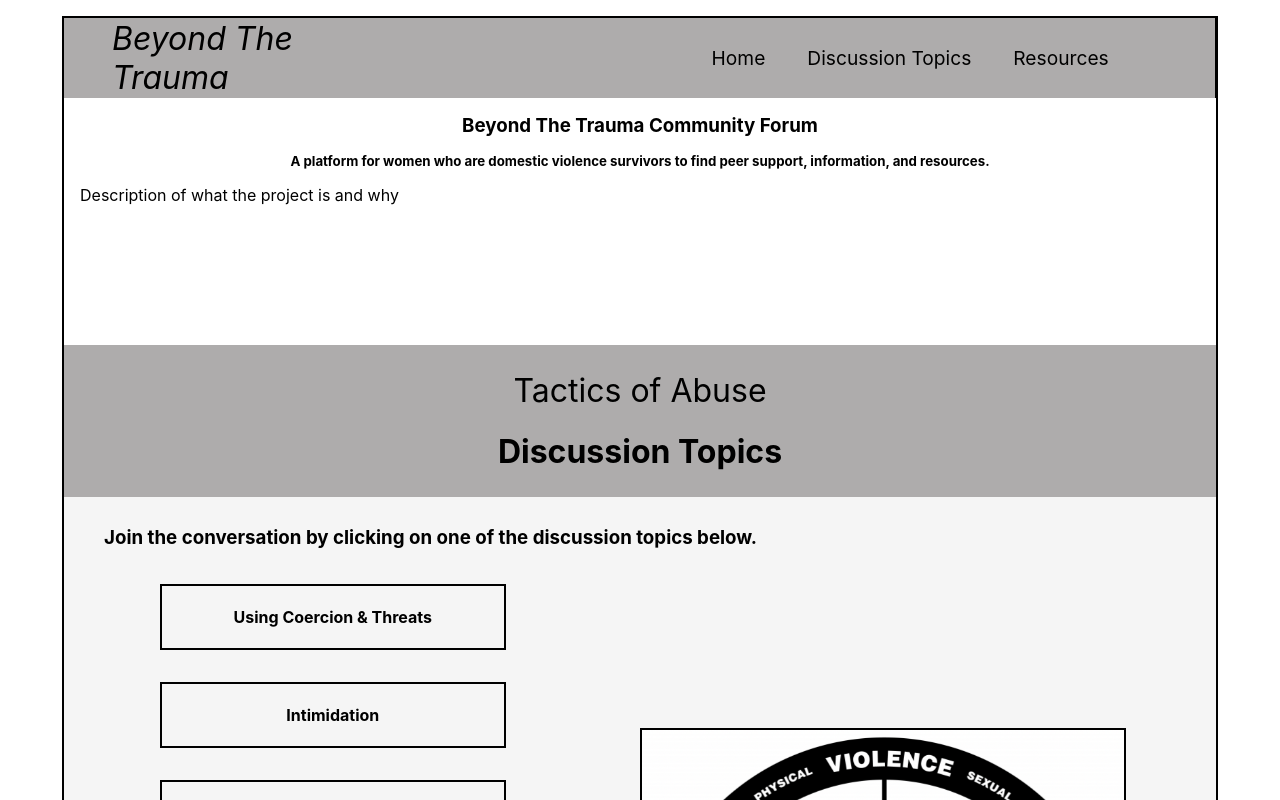
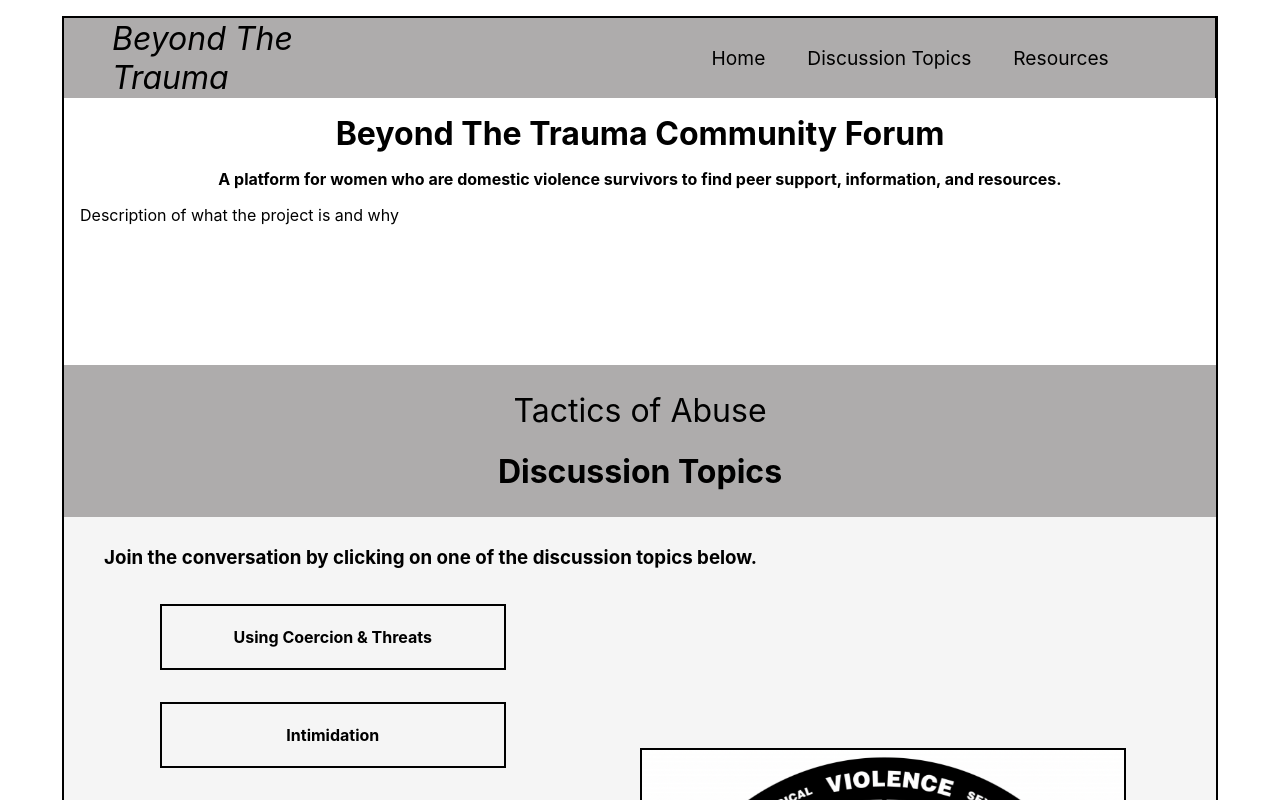
Before and after one commit to jengerred/Beyond-the-Trauma-Community-Forum, a React (Create React App) app: page / in a window 1280 px wide. Shown: the top 800 px of the page. Built offline with nearby package versions, Linux system fonts and the light colour scheme.

Commit message:
added paragraph

```diff
--- a/src/pages/HomePage.js
+++ b/src/pages/HomePage.js
@@ -5,8 +5,8 @@ import ResourcesPage from './ResourcesPage';
 function HomePage() {
   return (
     <>
-    <h3 style={{margin: "1rem", textAlign: "center"}}>Beyond The Trauma Community Forum</h3>
-    <h5 style={{margin: "1rem", textAlign: "center"}}> A platform for women who are domestic violence survivors to find peer support, information, and resources.</h5>
+    <h1 style={{margin: "1rem", textAlign: "center"}}>Beyond The Trauma Community Forum</h1>
+    <h4 style={{margin: "1rem", textAlign: "center"}}> A platform for women who are domestic violence survivors to find peer support, information, and resources.</h4>
     <div style={{height: "10rem"}}>
       <p style={{margin: "1rem"}}>
         Description of what the project is and why
```
